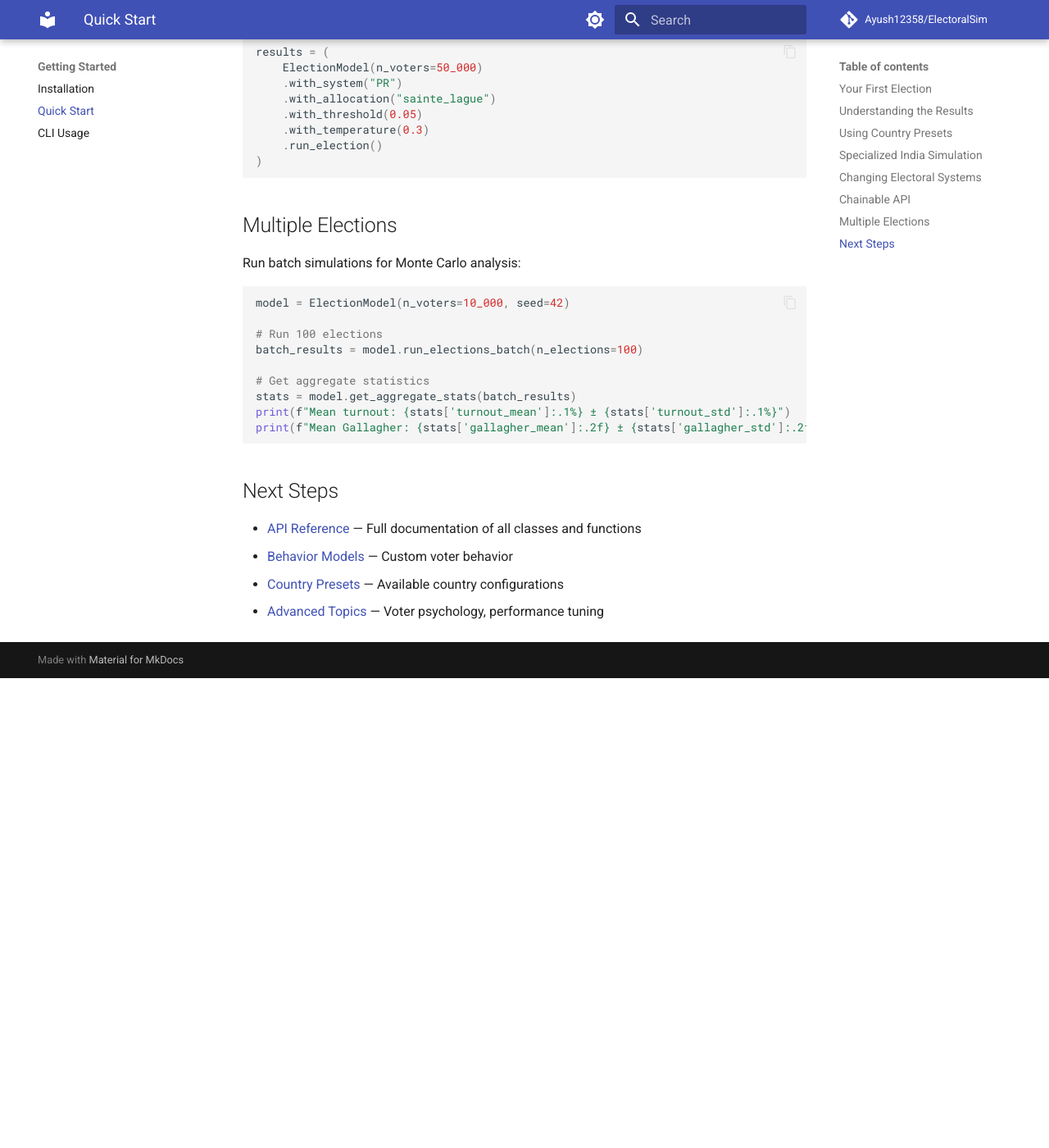
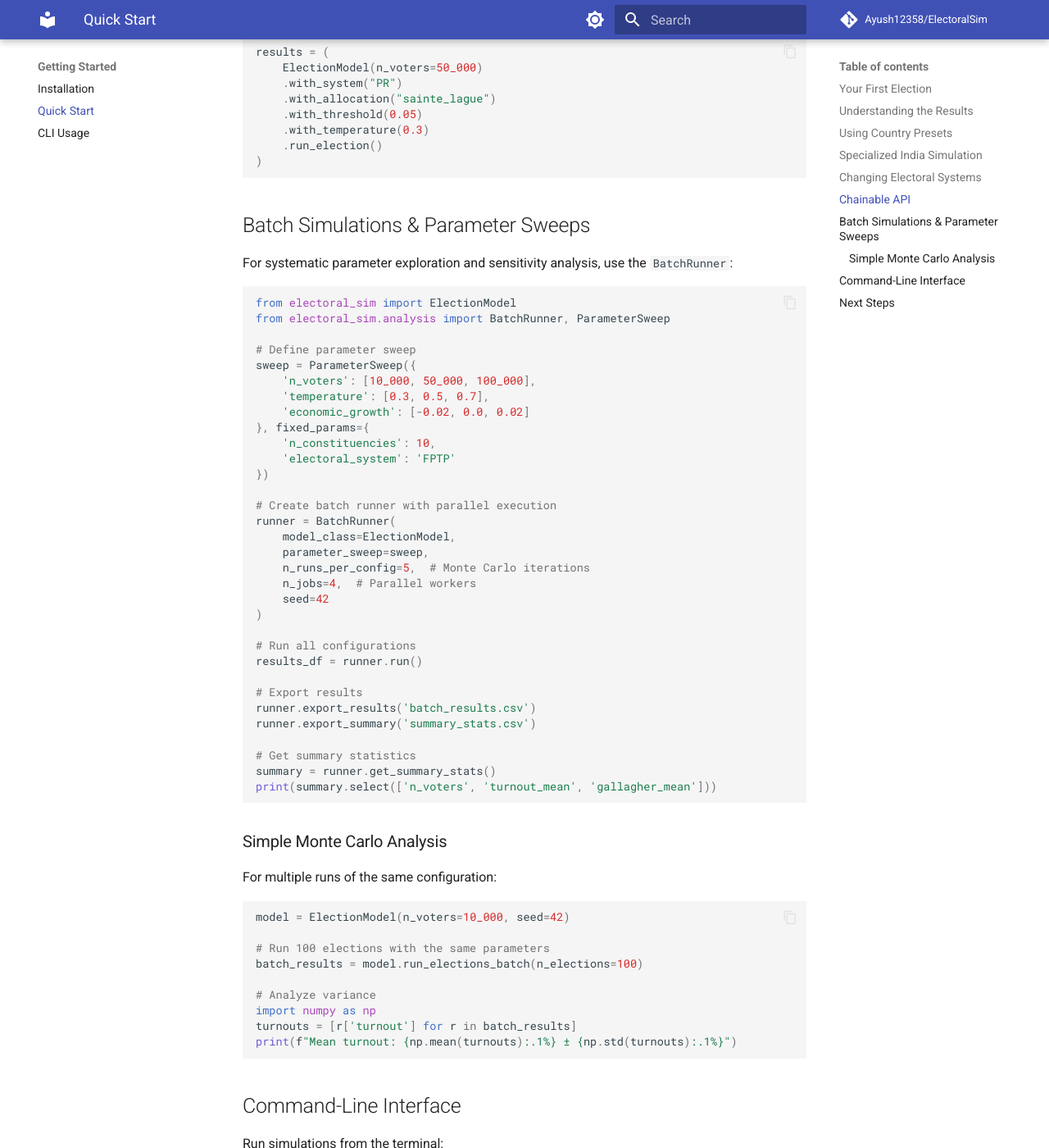
Before and after one commit to Ayush12358/ElectoralSim, an MkDocs documentation site: the page built from docs/quickstart.md, in a window 1280 px wide and 1400 px high, scrolled down 2482 px. Shown: the whole window at 82% size. Built offline with MkDocs 1.6.1 and Material for MkDocs 9.7.7, drawn with Linux system fonts in a browser that asks for light colours; comment, search, counter and statistics services are not loaded; before the commit the page ends 3309 px from its top, so only the background shows below that; some of the changed text lies outside the part shown.

Commit message:
docs: comprehensive documentation updates with batch runner
- Updated quickstart.md with BatchRunner examples

- Added CLI section to README.md

- Created batch_runner.md API reference

- Updated index.md with batch runner and CLI

- Added batch runner to mkdocs navigation

- Modernized all code examples

````diff
--- a/docs/quickstart.md
+++ b/docs/quickstart.md
@@ -114,25 +114,86 @@ results = (
 )
 ```
 
-## Multiple Elections
+## Batch Simulations & Parameter Sweeps
 
-Run batch simulations for Monte Carlo analysis:
+For systematic parameter exploration and sensitivity analysis, use the `BatchRunner`:
+
+```python
+from electoral_sim import ElectionModel
+from electoral_sim.analysis import BatchRunner, ParameterSweep
+
+# Define parameter sweep
+sweep = ParameterSweep({
+    'n_voters': [10_000, 50_000, 100_000],
+    'temperature': [0.3, 0.5, 0.7],
+    'economic_growth': [-0.02, 0.0, 0.02]
+}, fixed_params={
+    'n_constituencies': 10,
+    'electoral_system': 'FPTP'
+})
+
+# Create batch runner with parallel execution
+runner = BatchRunner(
+    model_class=ElectionModel,
+    parameter_sweep=sweep,
+    n_runs_per_config=5,  # Monte Carlo iterations
+    n_jobs=4,  # Parallel workers
+    seed=42
+)
+
+# Run all configurations
+results_df = runner.run()
+
+# Export results
+runner.export_results('batch_results.csv')
+runner.export_summary('summary_stats.csv')
+
+# Get summary statistics
+summary = runner.get_summary_stats()
+print(summary.select(['n_voters', 'turnout_mean', 'gallagher_mean']))
+```
+
+### Simple Monte Carlo Analysis
+
+For multiple runs of the same configuration:
 
 ```python
 model = ElectionModel(n_voters=10_000, seed=42)
 
-# Run 100 elections
+# Run 100 elections with the same parameters
 batch_results = model.run_elections_batch(n_elections=100)
 
-# Get aggregate statistics
-stats = model.get_aggregate_stats(batch_results)
-print(f"Mean turnout: {stats['turnout_mean']:.1%} ± {stats['turnout_std']:.1%}")
-print(f"Mean Gallagher: {stats['gallagher_mean']:.2f} ± {stats['gallagher_std']:.2f}")
+# Analyze variance
+import numpy as np
+turnouts = [r['turnout'] for r in batch_results]
+print(f"Mean turnout: {np.mean(turnouts):.1%} ± {np.std(turnouts):.1%}")
 ```
+
+## Command-Line Interface
+
+Run simulations from the terminal:
+
+```bash
+# Basic simulation
+electoral-sim run --voters 50000 --constituencies 10
+
+# Use country preset
+electoral-sim run --preset india --output results.json
+
+# Batch simulations
+electoral-sim batch --config batch_config.json --output results.csv
+
+# List all presets
+electoral-sim list-presets
+```
+
+See the [CLI Guide](cli.md) for comprehensive usage.
 
 ## Next Steps
 
 - [API Reference](api/README.md) — Full documentation of all classes and functions
+- [Batch Runner API](api/batch_runner.md) — Parameter sweeping and batch execution
+- [CLI Usage](cli.md) — Command-line interface guide
 - [Behavior Models](api/behavior_models.md) — Custom voter behavior
 - [Country Presets](presets/README.md) — Available country configurations
 - [Advanced Topics](advanced/README.md) — Voter psychology, performance tuning
--- a/mkdocs.yml
+++ b/mkdocs.yml
@@ -51,6 +51,7 @@ nav:
   - API Reference:
     - Overview: api/README.md
     - ElectionModel: api/election_model.md
+    - Batch Runner: api/batch_runner.md
     - Behavior Models: api/behavior_models.md
     - Electoral Systems: api/electoral_systems.md
     - Metrics: api/metrics.md
````
Also changed, not shown: README.md (+50 -0 lines), docs/api/batch_runner.md (added, +290 -0 lines), docs/index.md (+5 -1 lines).
